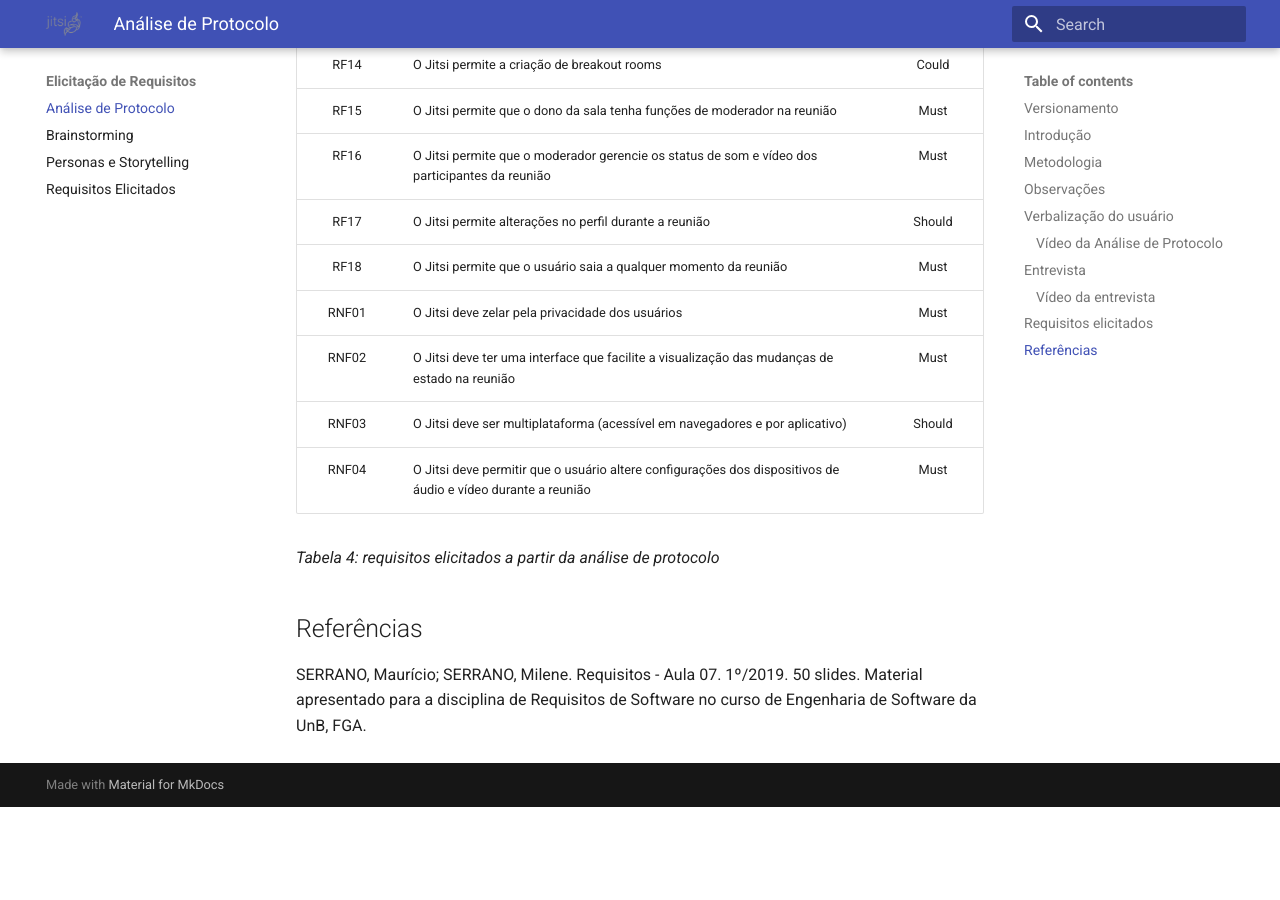
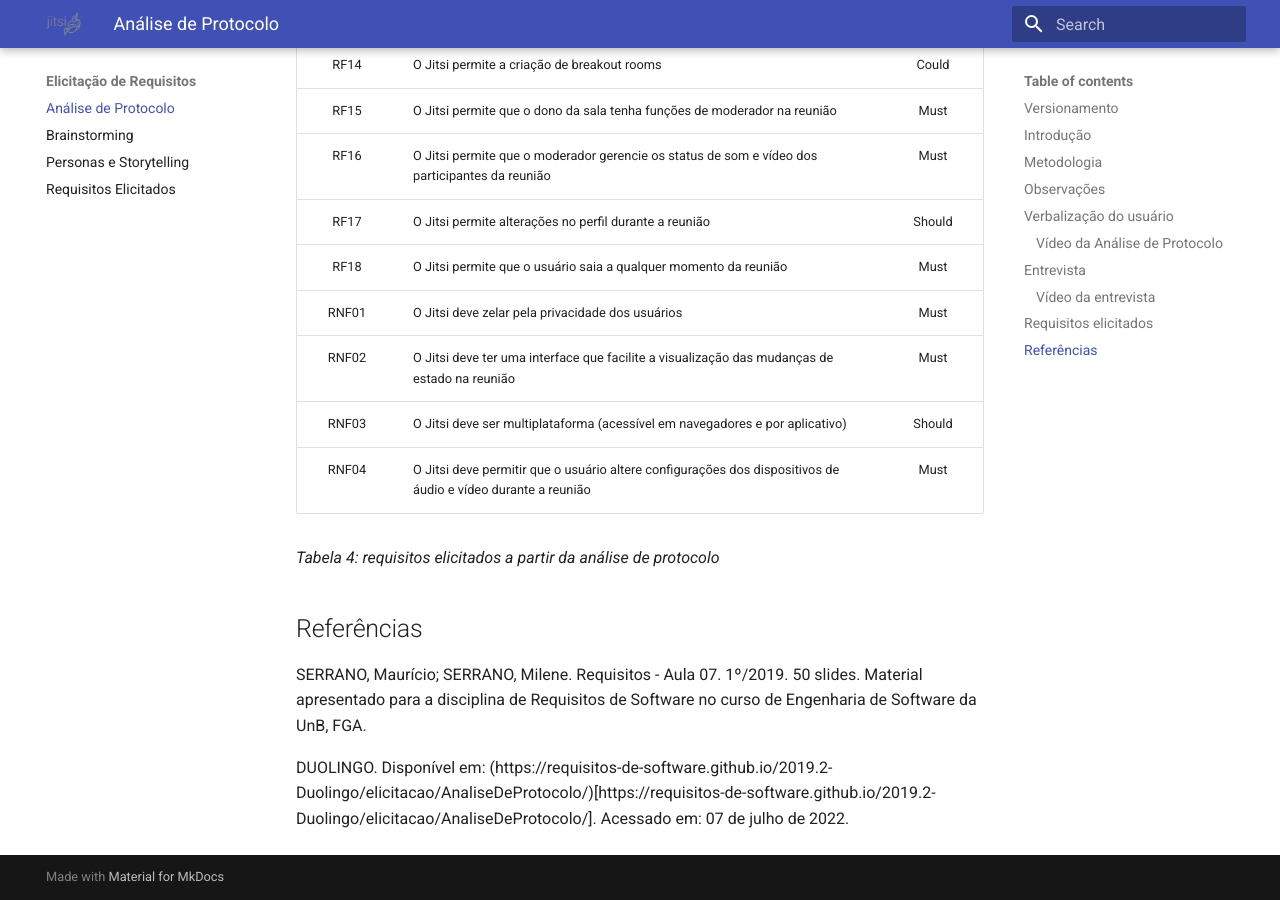
Before and after one commit to gabrielm2q/2022.1-Jitsi-Meet, an MkDocs documentation site: the page built from docs/elicitacao/analiseProtocolo.md, in a window 1280 px wide and 900 px high, scrolled down 4799 px. Built offline with MkDocs 1.6.1 and Material for MkDocs 9.7.7, drawn with Linux system fonts in a browser that asks for light colours; before the commit the page ends 5606 px from its top, so only the background shows below that.

Commit message:
Add referencias

```diff
--- a/docs/elicitacao/analiseProtocolo.md
+++ b/docs/elicitacao/analiseProtocolo.md
@@ -118,3 +118,5 @@ _Tabela 4: requisitos elicitados a partir da análise de protocolo_
 ## Referências
 
 SERRANO, Maurício; SERRANO, Milene. Requisitos - Aula 07. 1º/2019. 50 slides. Material apresentado para a disciplina de Requisitos de Software no curso de Engenharia de Software da UnB, FGA.
+
+DUOLINGO. Disponível em: (https://requisitos-de-software.github.io/2019.2-Duolingo/elicitacao/AnaliseDeProtocolo/)[https://requisitos-de-software.github.io/2019.2-Duolingo/elicitacao/AnaliseDeProtocolo/]. Acessado em: 07 de julho de 2022.
```
Also changed, not shown: docs/elicitacao/brainstorming.md (+2 -0 lines), docs/elicitacao/personas.md (+2 -0 lines).
